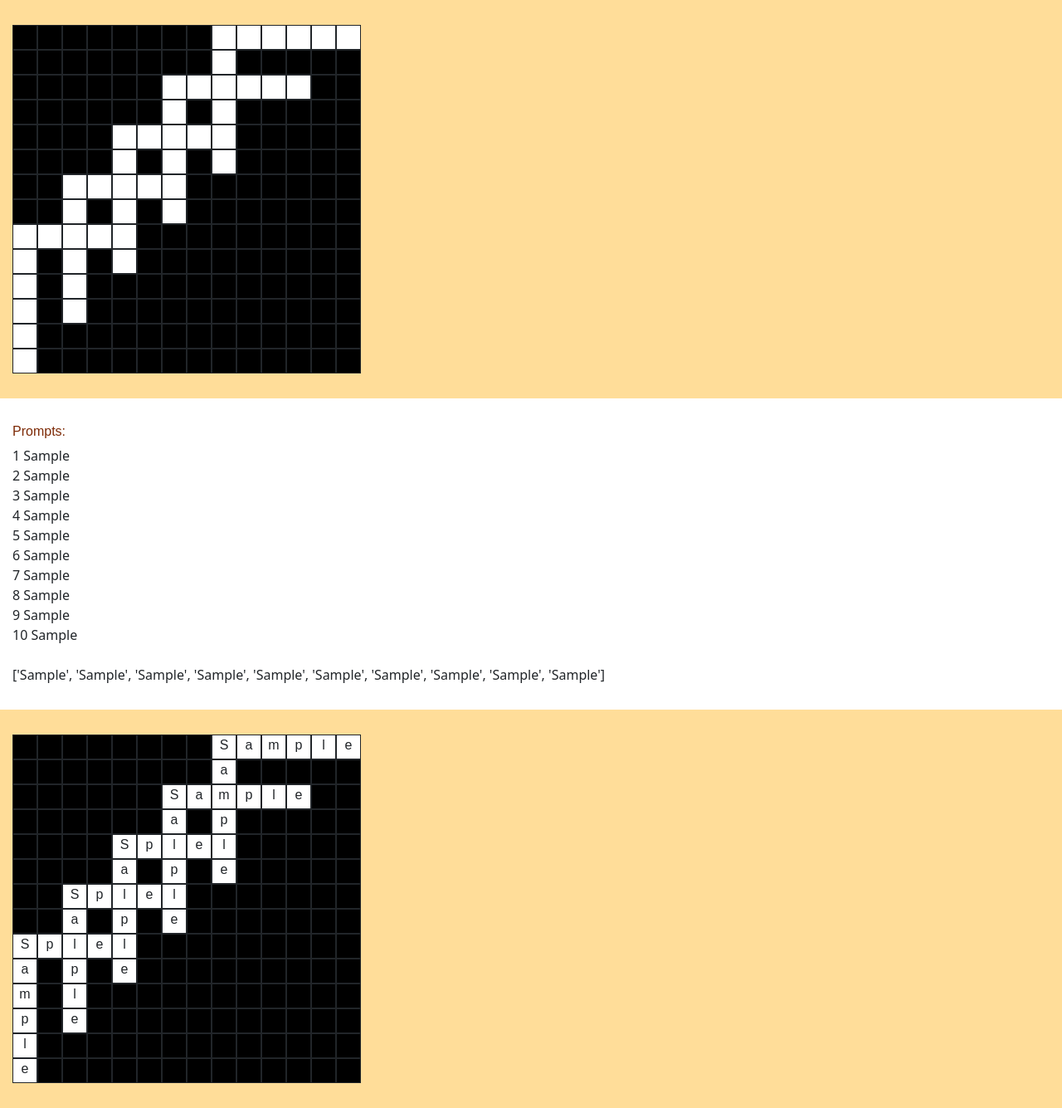
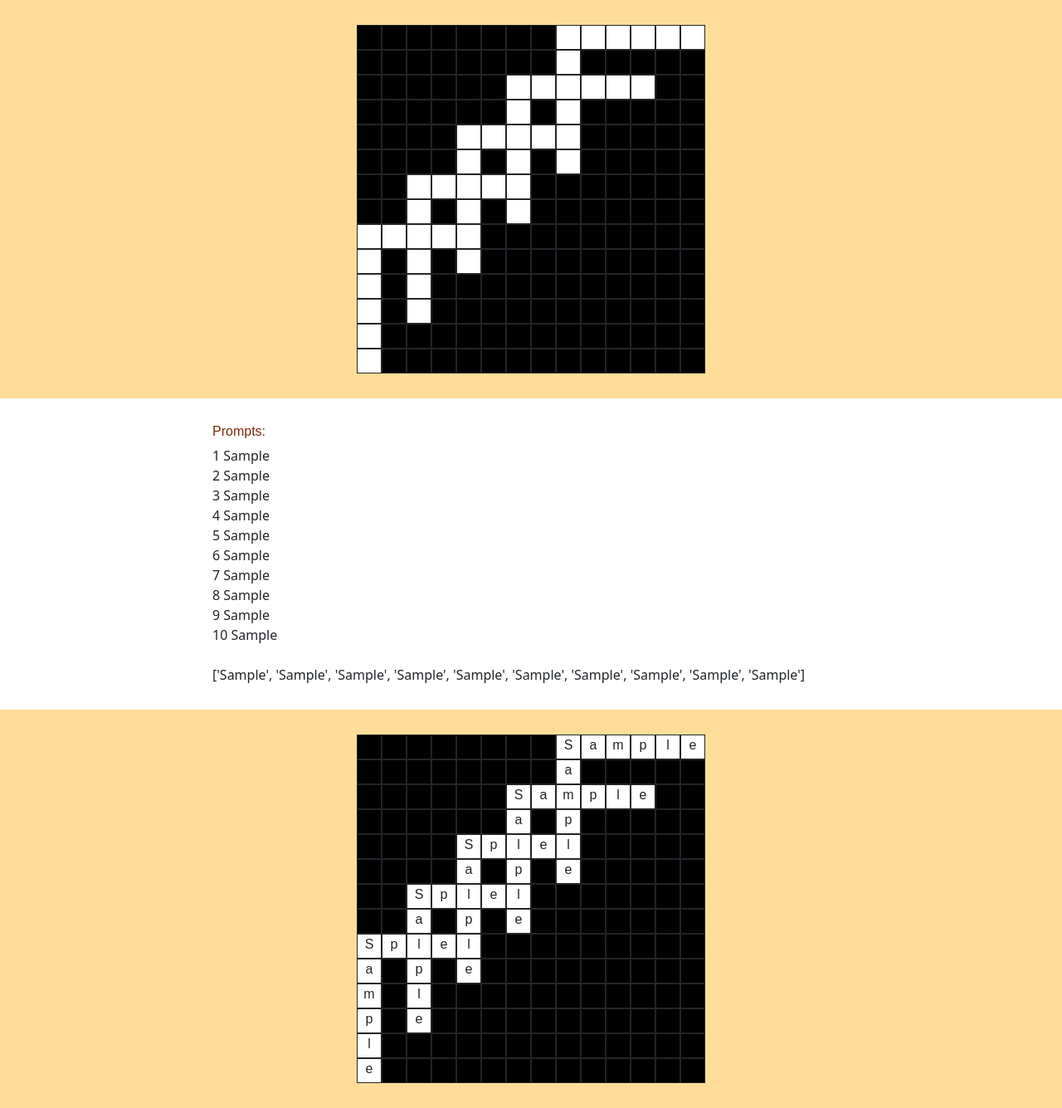
Before and after one commit to Boffl/simple-crossword-generator, a Django app: page /website/ in a window 1280 px wide. Shown: the part 111-1446 px from the top of the page at 83% size. Run offline with Django 3.2, Linux system fonts and the light colour scheme; tables that the repository leaves empty hold one stand-in row (values such as "Sample post").

Commit message:
centered the crosswords

```diff
--- a/crossword_generator/static/css/styles.css
+++ b/crossword_generator/static/css/styles.css
@@ -37,21 +37,24 @@ h3 {
     color: #cc5200;
 }
 
+
 .crossword {
+    display:  grid;
+    justify-content: center;
     text-align: center;
     align-content: center;
     font-family: "Arial";
     background-color: #ffdd99;
-    padding-left: 15px;
-	padding-right: 15px;
+    padding-left: 25%;
+	padding-right: 25%;
 	padding-top: 30px;
 	padding-bottom: 30px;
+
 }
 
 .wordlist {
-    text-align: left;
     background-color: white;
-    padding-left: 15px;
+    padding-left: 20%;
 	padding-right: 15px;
 	padding-top: 30px;
 	padding-bottom: 30px;
--- a/crossword_generator/website/views.py
+++ b/crossword_generator/website/views.py
@@ -45,7 +45,7 @@ def index(request):
         empty_div = empty_div + "<div class ='row' style='padding:0; margin:0'>"
         for col in range(w):
             if cw_list[row][col] == '#':
-                empty_div = empty_div + "<div class ='col-3' style='width:30px; height:30px; border:thin solid; background:black; padding: 0; margin: 0;'> </div>"
+                empty_div = empty_div + "<div class ='col-3' style='display: flex; width:30px; height:30px; border:thin solid; background:black; padding: 0; margin: 0;'> </div>"
             else:
                 empty_div = empty_div + "<div class ='col-3' style='width:30px; height:30px; border:thin solid; background:white; padding: 0; margin: 0;'> </div>"
         empty_div = empty_div + '</div>'
```
